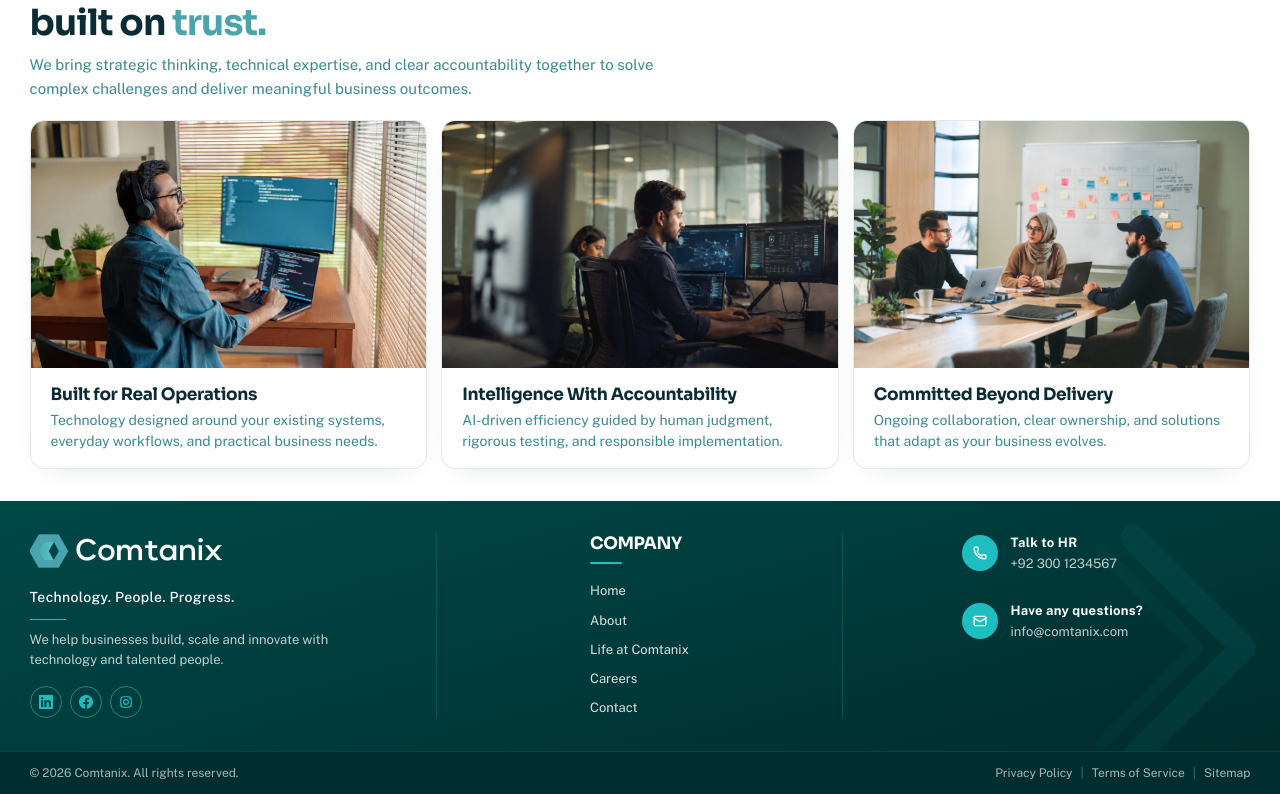
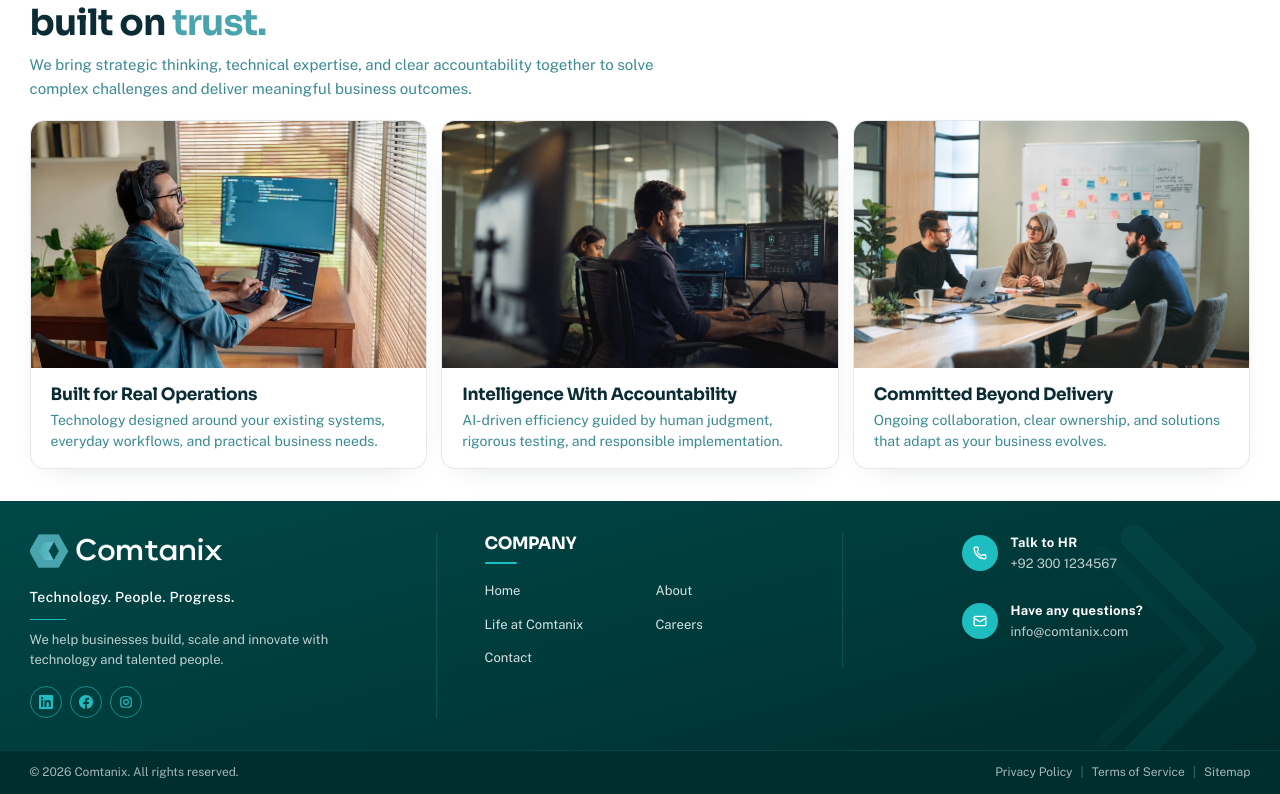
Before and after one commit to adnanhayat531/comtanixcareers, a Next.js app: page / in a window 1280 px wide. Shown: the part 2156-2950 px from the top of the page. Built offline with nearby package versions, Linux system fonts and the light colour scheme; no server answers.

Commit message:
Refactor Footer component layout to improve space utilization and styling. Update company section to fill middle column space and enhance link presentation with a grid layout for better organization.

```diff
--- a/src/components/layout/Footer.tsx
+++ b/src/components/layout/Footer.tsx
@@ -188,12 +188,12 @@ export function Footer() {
               </div>
             </div>
 
-            {/* Company — centered in middle column */}
+            {/* Company — fill middle column free space */}
             <div
-              className="min-w-0 lg:flex lg:justify-center lg:border-r lg:px-8 xl:px-12"
+              className="min-w-0 lg:border-r lg:px-8 xl:px-12"
               style={{ borderColor: `${CYAN}33` }}
             >
-              <div className="min-w-0">
+              <div className="min-w-0 w-full">
                 <h3 className="text-[0.6875rem] font-extrabold tracking-[0.16em] text-white uppercase">
                   Company
                 </h3>
@@ -202,12 +202,12 @@ export function Footer() {
                   style={{ backgroundColor: CYAN }}
                   aria-hidden
                 />
-                <ul className="mt-3.5 space-y-1.5">
+                <ul className="mt-3.5 grid grid-cols-2 gap-x-6 gap-y-2 sm:gap-x-8 sm:gap-y-2.5">
                   {COMPANY_LINKS.map((l) => (
-                    <li key={l.label}>
+                    <li key={l.label} className="min-w-0">
                       <Link
                         href={l.href}
-                        className="inline-block text-[0.8125rem] leading-snug text-white/85 transition-colors hover:text-white"
+                        className="inline-block max-w-full text-[0.8125rem] leading-snug text-white/85 transition-colors hover:text-white"
                       >
                         {l.label}
                       </Link>
```
